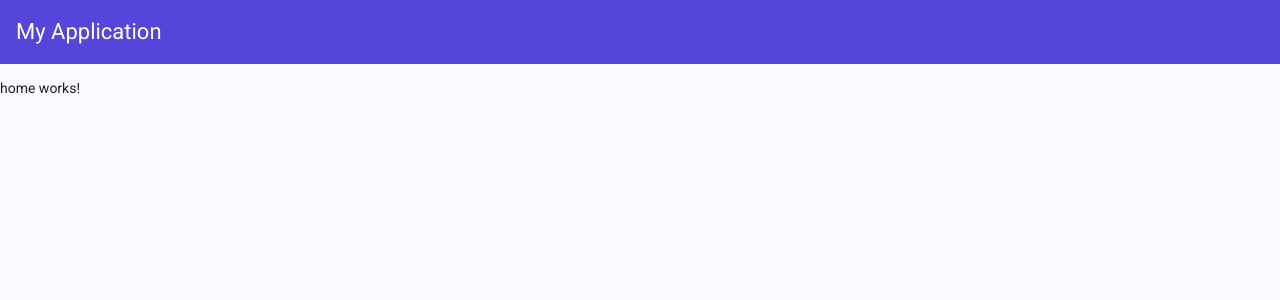
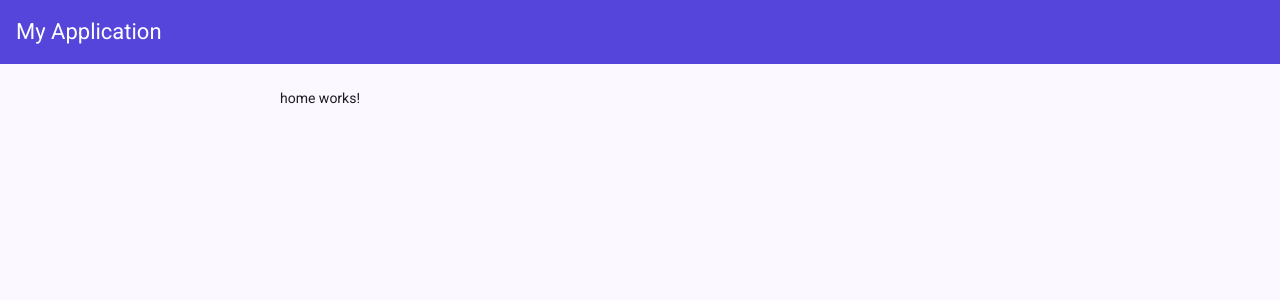
Before and after one commit to narciso-gomes/cd-finance, an Angular app: page / in a window 1280 px wide. Shown: the top 300 px of the page. Built offline with nearby package versions, Linux system fonts and the light colour scheme.

Commit message:
feat: adiciona estilizacao do layout

```diff
--- a/src/app/core/layout/layout.html
+++ b/src/app/core/layout/layout.html
@@ -1,3 +1,6 @@
 <app-header />
-
-<ng-content />
+<div class="container">
+  <div class="container-content">
+    <ng-content />
+  </div>
+</div>
--- a/src/app/core/layout/layout.scss
+++ b/src/app/core/layout/layout.scss
@@ -0,0 +1,12 @@
+.container {
+  display: flex;
+  justify-content: center;
+  margin: 24px 0px 24px 0px;
+  padding-left: 24px;
+  padding-right: 24px;
+
+  .container-content {
+    width: 100%;
+    max-width: 720px;
+  }
+}
--- a/src/app/features/home/home.html
+++ b/src/app/features/home/home.html
@@ -1 +1 @@
-<p>home works!</p>
+<div>home works!</div>
```
